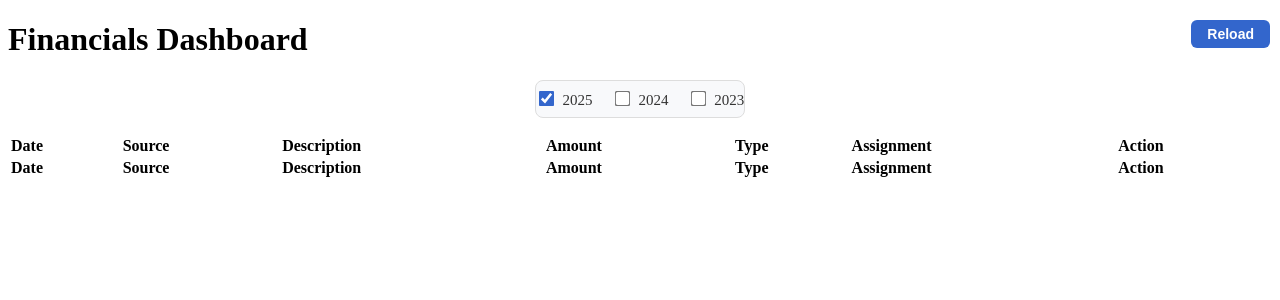
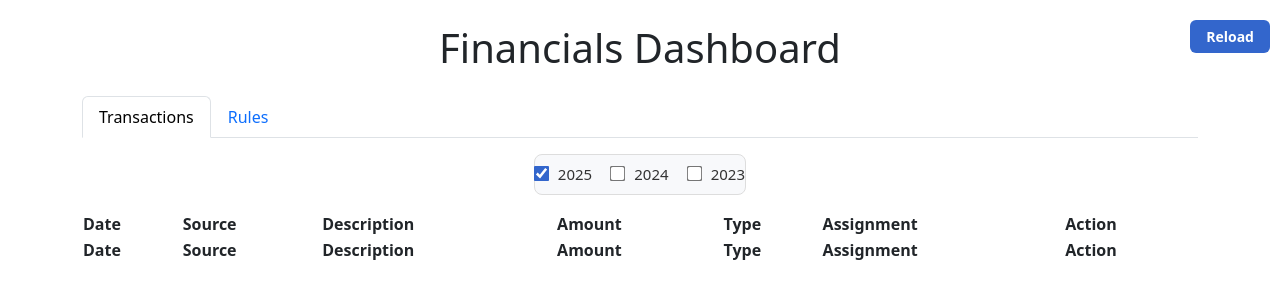
Before and after one commit to CohortInsights/financials, a Flask app: template financials/templates/dashboard.html in a window 1280 px wide. Shown: the top 300 px of the page. Run offline with Flask 3, Linux system fonts and the light colour scheme; the template is opened without the code that fills it: most values are stand-ins (such as "Sample title", 1, 10 or a date in 2020); a database or web service that is not in the repository returns one stand-in record (values such as "Sample title"); data that the repository does not hold is empty; some libraries are stand-ins or nearby versions.

Commit message:
Check-in: Add Bootstrap tabbed layout for Transactions and Rules
Summary:

Introduced a Bootstrap-based tab interface in dashboard.html with two tabs: Transactions (default) and Rules (placeholder).

Wrapped all existing dashboard widgets under the Transactions tab.

Added an empty Rules tab to be populated later.

Verified proper tab switching and visibility behavior (only one pane visible at a time).

Confirmed Bootstrap JS bundle is correctly loaded and active after jQuery.

No changes to existing JavaScript functionality (transactions.js, code.js, DataTables).

```diff
--- a/financials/templates/dashboard.html
+++ b/financials/templates/dashboard.html
@@ -3,14 +3,45 @@
 <head>
     <meta charset="UTF-8">
     <title>Financials Dashboard</title>
-    <link rel="stylesheet" href="templates/styles.css">
+
+    <!-- Bootstrap CSS -->
+    <link
+      href="https://cdn.jsdelivr.net/npm/bootstrap@5.3.3/dist/css/bootstrap.min.css"
+      rel="stylesheet"
+      integrity="sha384-QWTKZyjpPEjISv5WaRU9OFeRpok6YctnYmDr5pNlyT2bRjXh0JMhjY6hW+ALEwIH"
+      crossorigin="anonymous"
+    >
 
     <!-- DataTables CSS -->
     <link rel="stylesheet" href="https://cdn.datatables.net/1.13.8/css/jquery.dataTables.min.css">
+
+    <!-- Custom styles -->
+    <link rel="stylesheet" href="templates/styles.css">
 </head>
 <body>
-    <div id="dashboard-container">
-        <h1>Financials Dashboard</h1>
+<div class="container mt-4">
+    <h1 class="mb-4 text-center">Financials Dashboard</h1>
+
+    <!-- Nav tabs -->
+    <ul class="nav nav-tabs" id="dashboardTabs" role="tablist">
+        <li class="nav-item" role="presentation">
+            <button class="nav-link active" id="transactions-tab" data-bs-toggle="tab" data-bs-target="#tab-transactions"
+                    type="button" role="tab" aria-controls="tab-transactions" aria-selected="true">
+                Transactions
+            </button>
+        </li>
+        <li class="nav-item" role="presentation">
+            <button class="nav-link" id="rules-tab" data-bs-toggle="tab" data-bs-target="#tab-rules"
+                    type="button" role="tab" aria-controls="tab-rules" aria-selected="false">
+                Rules
+            </button>
+        </li>
+    </ul>
+
+    <!-- Tab panes -->
+    <div class="tab-content mt-3">
+        <!-- Transactions tab -->
+        <div class="tab-pane fade show active" id="tab-transactions" role="tabpanel" aria-labelledby="transactions-tab">
 
             <!-- 🔹 Year selection checkboxes -->
             <div id="yearSelector" class="year-selector">
@@ -48,6 +79,15 @@
             </table>
         </div>
 
+        <!-- Rules tab (placeholder for later) -->
+        <div class="tab-pane fade" id="tab-rules" role="tabpanel" aria-labelledby="rules-tab">
+            <div class="p-4 text-center text-muted">
+                <p>Rules configuration interface coming soon...</p>
+            </div>
+        </div>
+    </div>
+</div>
+
 <!-- User data injected from Flask -->
 <script id="user-data" type="application/json">
     {{ user_data | tojson }}
@@ -57,9 +97,16 @@
 <script src="https://code.jquery.com/jquery-3.7.1.min.js"></script>
 <script src="https://cdn.datatables.net/1.13.8/js/jquery.dataTables.min.js"></script>
 
+<!-- ✅ Correct Bootstrap bundle (must come *after* jQuery and before your app scripts) -->
+<script
+   src="https://cdn.jsdelivr.net/npm/bootstrap@5.3.3/dist/js/bootstrap.bundle.min.js"
+   integrity="sha384-YvpcrYf0tY3lHB60NNkmXc5s9fDVZLESaAA55NDzOxhy9GkcIdslK1eN7N6jIeHz"
+   crossorigin="anonymous">
+</script>
+
+
 <!-- App scripts -->
 <script src="templates/code.js" defer></script>
 <script src="templates/transactions.js" defer></script>
-
 </body>
 </html>
```
Also changed, not shown: README.md. Lines whose indentation alone changed are shown as unchanged.
